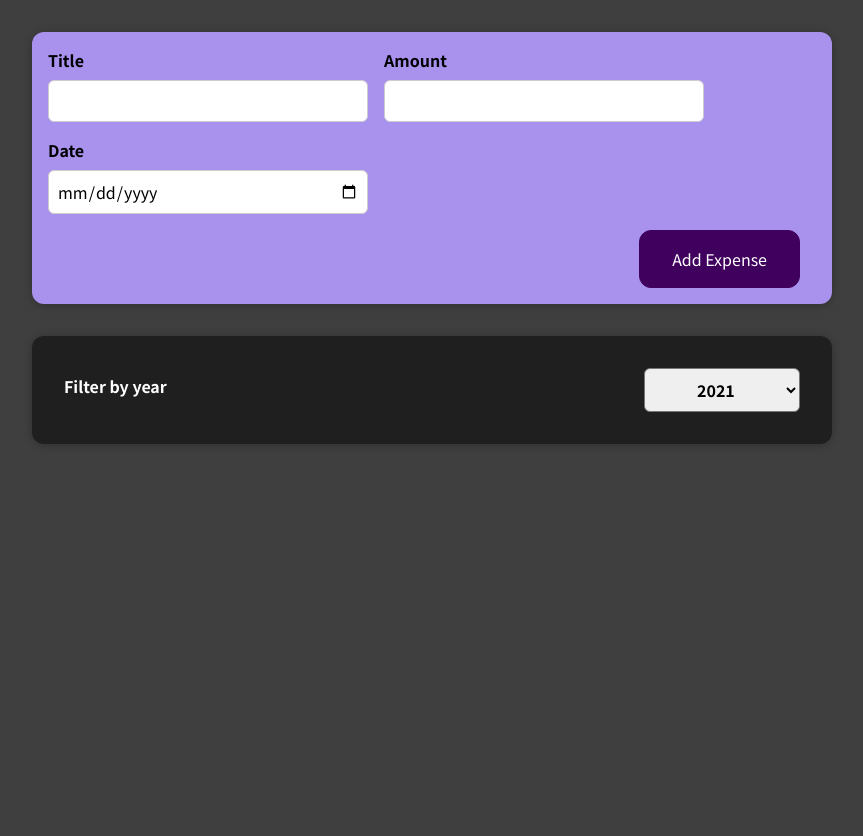
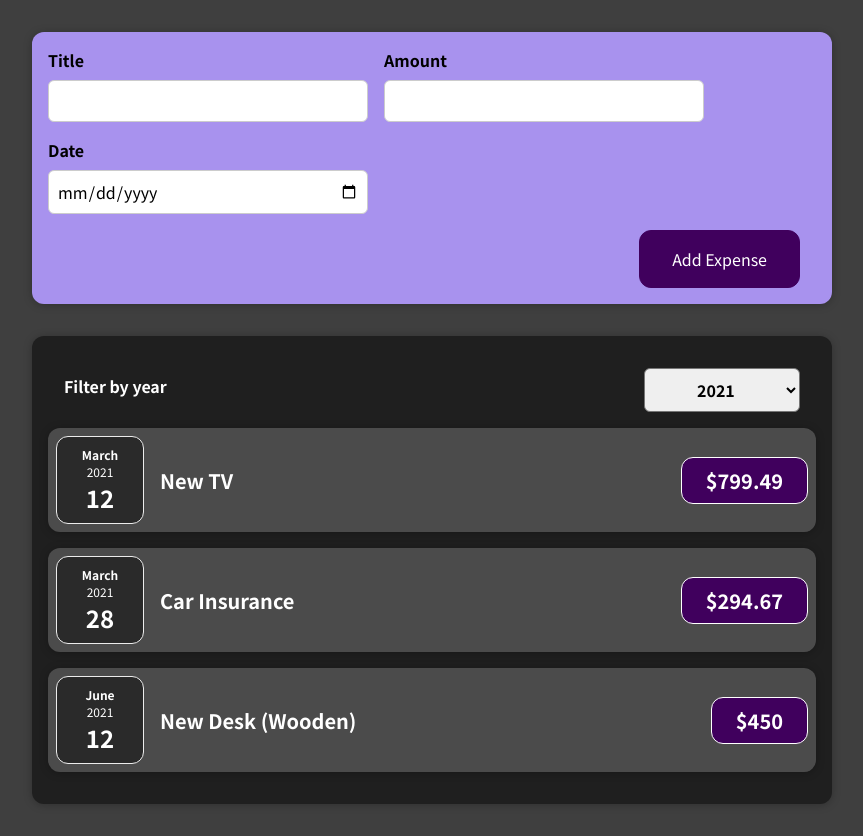
Before and after one commit to Marko-Blazevic/expenses-app, a React (Create React App) app: page / in a window 1280 px wide. Shown: the whole page, without its empty margins (208-1071 px from the left). Before the commit the page ends 800 px from the top, so only its background shows below. Built offline with nearby package versions, Linux system fonts and the light colour scheme.

Commit message:
Message component for no expenses in the list

```diff
--- a/src/components/Expenses/ExpenseItem.js
+++ b/src/components/Expenses/ExpenseItem.js
@@ -4,6 +4,7 @@
 
 const ExpenseItem = (props) => {
   return (
+    <li>
       <Card className='expense-item'>
         <ExpenseDate time={props.date} />
         <div className='expense-item__description'>
@@ -11,6 +12,7 @@
           <div className='expense-item__price'>${props.amount}</div>
         </div>
       </Card>
+    </li>
   );
 };
 export default ExpenseItem;
--- a/src/components/Expenses/Expenses.js
+++ b/src/components/Expenses/Expenses.js
@@ -1,16 +1,14 @@
 import Card from '../UI/Card';
-import ExpenseItem from './ExpenseItem';
 import ExpensesFilter from './ExpensesFilter';
+import ExpensesList from './ExpensesList';
 import './Expenses.css';
 import { useState } from 'react';
 
 const Expenses = (props) => {
-  const date = new Date();
-  const [year, setYear] = useState(date.getFullYear());
+  const [year, setYear] = useState('2021');
   const onSelectYearHandler = (selectedYear) => {
     setYear(selectedYear);
   };
-
   const filteredExpenses = props.items.filter((expense) => {
     return expense.date.getFullYear().toString() === year;
   });
@@ -22,14 +20,7 @@
           onSelectYear={onSelectYearHandler}
           selectedYear={year}
         />
-        {filteredExpenses.map((expense) => (
-          <ExpenseItem
-            key={expense.id}
-            title={expense.title}
-            amount={expense.amount}
-            date={expense.date}
-          />
-        ))}
+        <ExpensesList items={filteredExpenses} />
       </Card>
     </div>
   );
--- /dev/null
+++ b/src/components/Expenses/ExpensesList.css
@@ -0,0 +1,9 @@
+.expenses-list {
+  list-style: none;
+  padding: 0;
+}
+
+.expenses-list__fallback {
+  color: white;
+  text-align: center;
+}
--- /dev/null
+++ b/src/components/Expenses/ExpensesList.js
@@ -0,0 +1,22 @@
+import './ExpensesList.css';
+import ExpenseItem from './ExpenseItem';
+
+const ExpensesList = (props) => {
+  if (props.items.length === 0) {
+    return <h2 className='expenses-list__fallback'>Found no expenses.</h2>;
+  }
+  return (
+    <ul className='expenses-list'>
+      {props.items.map((expense) => (
+        <ExpenseItem
+          key={expense.id}
+          title={expense.title}
+          amount={expense.amount}
+          date={expense.date}
+        />
+      ))}
+    </ul>
+  );
+};
+
+export default ExpensesList;
```
Also changed, not shown: 1 other file (tests, documents, lock files or other folders). Lines whose indentation alone changed are shown as unchanged.
